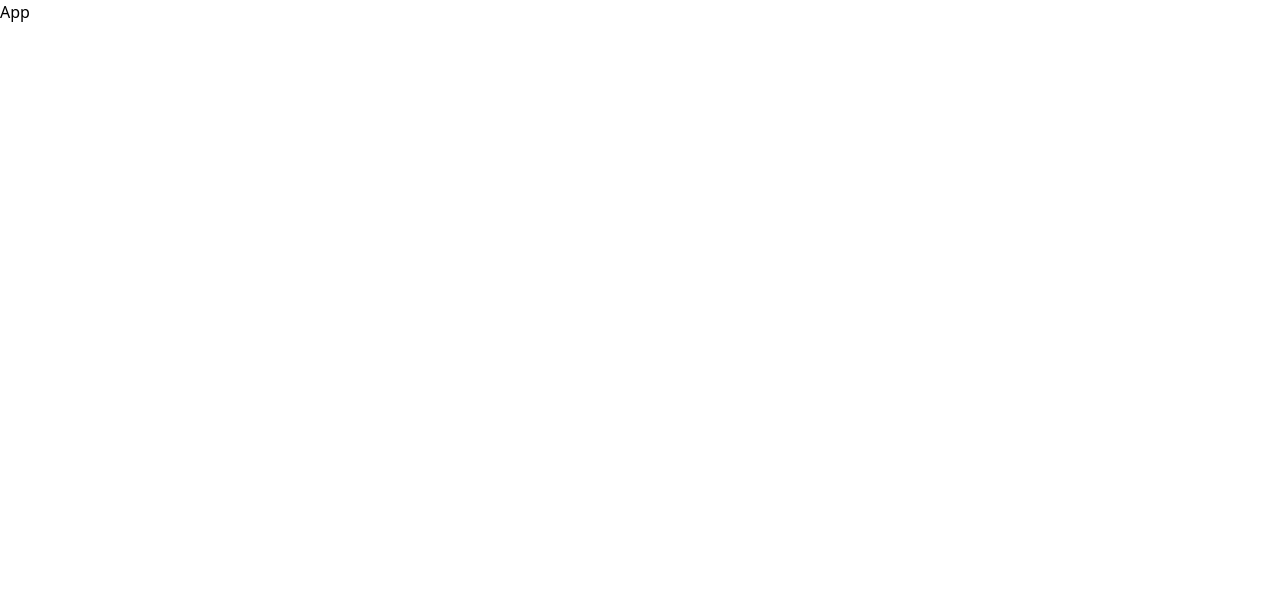
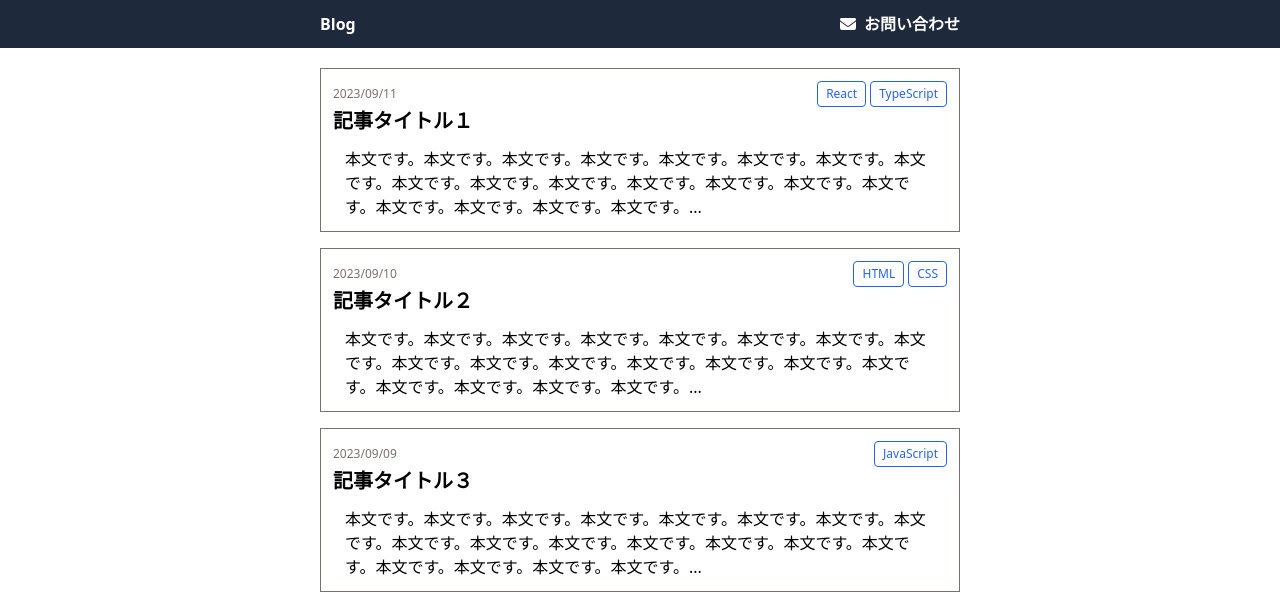
Before and after one commit to TakeshiWada1980/react-simple-blog, a React (Create React App) app: page / in a window 1280 px wide. Shown: the top 614 px of the page. Built offline with nearby package versions, Linux system fonts and the light colour scheme.

Commit message:
Complete implementation of feature/task_1

```diff
--- a/src/App.tsx
+++ b/src/App.tsx
@@ -1,2 +1,5 @@
-const App = () => <div>App</div>;
+import Router from "./Router";
+import { RouterProvider } from "react-router";
+
+const App = () => <RouterProvider router={Router} />;
 export default App;
--- /dev/null
+++ b/src/Article.tsx
@@ -0,0 +1,14 @@
+import React from "react";
+import { useParams } from "react-router-dom";
+
+const Article = () => {
+  const { id } = useParams();
+  return (
+    <>
+      <div>Article {id ? id : "id未指定"}</div>
+      <div>ここにブログ記事を配置</div>
+    </>
+  );
+};
+
+export default Article;
--- /dev/null
+++ b/src/ArticleSummary.tsx
@@ -0,0 +1,56 @@
+import React from "react";
+import { Link } from "react-router-dom";
+import { PostType } from "./types";
+import { formatIso8601ToJpDateTime } from "./utils/dateTimeUtils";
+import parse from "html-react-parser";
+import DOMPurify from "dompurify";
+import CategoryTag from "./CategoryTag";
+
+type ArticleSimmaryProps = {
+  post: PostType;
+};
+
+const ArticleSimmary: React.FC<ArticleSimmaryProps> = (props) => {
+  const { title, thumbnailUrl, createdAt, categories, content } = props.post;
+
+  const createdAt2 = formatIso8601ToJpDateTime(createdAt);
+
+  // HTMLタグを除去して先頭N文字を取得
+  const n = 100;
+  const planeTextContent = content.replace(/<("[^"]*"|'[^']*'|[^'">])*>/g, "");
+  const summaryContent =
+    planeTextContent.length > n
+      ? `${planeTextContent.slice(0, n)}...`
+      : planeTextContent;
+
+  // 無害化
+  // const sanitizedContent: string = DOMPurify.sanitize(content);
+
+  return (
+    <>
+      <div className="mb-4 border-stone-500 border hover:border-stone-700">
+        <Link to="/article">
+          <div className="p-3">
+            <div className="flex justify-between items-center">
+              {/* 日付 */}
+              <div className="text-xs text-stone-500">{createdAt2}</div>
+              {/* カテゴリ */}
+              <div className="flex items-center space-x-1">
+                {categories.map((category) => (
+                  <CategoryTag name={category} key={category} />
+                ))}
+              </div>
+            </div>
+            {/* タイトル */}
+            <div className="text-xl font-bold mb-3">{title}</div>
+            {/* 本文 */}
+            <div className="mx-3">{summaryContent}</div>
+            {/* <div>{parse(sanitizedContent)}</div> */}
+          </div>
+        </Link>
+      </div>
+    </>
+  );
+};
+
+export default ArticleSimmary;
--- /dev/null
+++ b/src/Articles.tsx
@@ -0,0 +1,17 @@
+import React from "react";
+import { posts } from "./data/posts";
+import ArticleSimmary from "./ArticleSummary";
+
+const Articles = () => {
+  return (
+    <>
+      <div className="mt-5">
+        {posts.map((post) => (
+          <ArticleSimmary key={post.id} post={post} />
+        ))}
+      </div>
+    </>
+  );
+};
+
+export default Articles;
--- /dev/null
+++ b/src/CategoryTag.tsx
@@ -0,0 +1,19 @@
+import React from "react";
+
+type CategoryTagProps = {
+  name: string;
+};
+
+const CategoryTag: React.FC<CategoryTagProps> = ({
+  name,
+}: CategoryTagProps) => {
+  return (
+    <>
+      <div className="px-2 py-1 text-xs text-blue-600 border border-blue-600 rounded">
+        {name}
+      </div>
+    </>
+  );
+};
+
+export default CategoryTag;
--- /dev/null
+++ b/src/Contact.tsx
@@ -0,0 +1,13 @@
+import React from "react";
+
+const Contact = () => {
+  return (
+    <>
+      <div className="mt-5">
+        <h1>問合わせフォーム (未実装)</h1>
+      </div>
+    </>
+  );
+};
+
+export default Contact;
--- /dev/null
+++ b/src/Layout.tsx
@@ -0,0 +1,42 @@
+import React from "react";
+import cn from "classnames";
+import { Link, Outlet, useLocation } from "react-router-dom";
+import { FontAwesomeIcon } from "@fortawesome/react-fontawesome";
+import { faEnvelope } from "@fortawesome/free-solid-svg-icons";
+import { AnimatePresence, motion } from "framer-motion";
+
+const pageTransition = {
+  initial: { opacity: 0, y: 100 },
+  animate: { opacity: 1, y: 0 },
+  transition: { duration: 0.5 },
+};
+
+const Layout = () => {
+  const location = useLocation();
+
+  return (
+    <>
+      <header className="bg-slate-800 text-white px-3 sm:px-0 ">
+        <nav className="container mx-auto flex justify-between items-center md:w-2/3 xl:w-1/2">
+          <Link to="/" className="py-3 font-bold">
+            Blog
+          </Link>
+          <Link to="/contact" className="py-3 font-bold">
+            <FontAwesomeIcon className={cn("mr-2")} icon={faEnvelope} />
+            お問い合わせ
+          </Link>
+        </nav>
+      </header>
+
+      <AnimatePresence mode="wait">
+        <motion.div key={location.pathname} {...pageTransition}>
+          <article className="container mx-auto px-3 sm:px-0 md:w-2/3 xl:w-1/2">
+            <Outlet />
+          </article>
+        </motion.div>
+      </AnimatePresence>
+    </>
+  );
+};
+
+export default Layout;
--- /dev/null
+++ b/src/Router.tsx
@@ -0,0 +1,24 @@
+import {
+  Route,
+  createBrowserRouter,
+  createRoutesFromElements,
+} from "react-router-dom";
+import Articles from "./Articles";
+import Article from "./Article";
+import Contact from "./Contact";
+import Layout from "./Layout";
+
+const routes = createRoutesFromElements(
+  <>
+    <Route path="/" element={<Layout />}>
+      <Route index element={<Articles />} />
+      <Route path="/articles" element={<Articles />} />
+      <Route path="/contact" element={<Contact />} />
+      <Route path="/article/:id?" element={<Article />} />
+    </Route>
+  </>
+);
+
+const router = createBrowserRouter(routes);
+
+export default router;
--- /dev/null
+++ b/src/data/posts.ts
@@ -0,0 +1,30 @@
+import { PostType } from "../types";
+export const posts: PostType[] = [
+  {
+    id: 1,
+    title: "記事タイトル１",
+    thumbnailUrl: "https://placehold.jp/800x400.png",
+    createdAt: "2023-09-11T09:00:00.000Z",
+    categories: ["React", "TypeScript"],
+    content: `
+    本文です。本文です。本文です。本文です。本文です。本文です。<br/>本文です。本文です。本文です。本文です。本文です。<br/><br/>本文です。本文です。本文です。本文です。本文です。本文です。本文です。本文です。本文です。<br/><br/><br/>本文です。本文です。本文です。本文です。本文です。本文です。<br/>`,
+  },
+  {
+    id: 2,
+    title: "記事タイトル２",
+    thumbnailUrl: "https://placehold.jp/800x400.png",
+    createdAt: "2023-09-10T09:00:00.000Z",
+    categories: ["HTML", "CSS"],
+    content: `
+    本文です。本文です。本文です。本文です。本文です。本文です。<br/>本文です。本文です。本文です。本文です。本文です。<br/><br/>本文です。本文です。本文です。本文です。本文です。本文です。本文です。本文です。本文です。<br/><br/><br/>本文です。本文です。本文です。本文です。本文です。本文です。<br/>`,
+  },
+  {
+    id: 3,
+    title: "記事タイトル３",
+    thumbnailUrl: "https://placehold.jp/800x400.png",
+    createdAt: "2023-09-09T09:00:00.000Z",
+    categories: ["JavaScript"],
+    content: `
+    本文です。本文です。本文です。本文です。本文です。本文です。<br/>本文です。本文です。本文です。本文です。本文です。<br/><br/>本文です。本文です。本文です。本文です。本文です。本文です。本文です。本文です。本文です。<br/><br/><br/>本文です。本文です。本文です。本文です。本文です。本文です。<br/>`,
+  },
+];
--- /dev/null
+++ b/src/types.ts
@@ -0,0 +1,8 @@
+export type PostType = {
+  id: number;
+  title: string;
+  thumbnailUrl: string;
+  createdAt: string;
+  categories: string[];
+  content: string;
+};
--- /dev/null
+++ b/src/utils/dateTimeUtils.ts
@@ -0,0 +1,10 @@
+// ISO 8601形式の日付文字列を日本の日付形式に変換する関数
+export const formatIso8601ToJpDateTime = (iso8601date: string): string => {
+  return new Date(iso8601date).toLocaleDateString("ja-JP", {
+    year: "numeric",
+    month: "2-digit",
+    day: "2-digit",
+    // hour: "2-digit",
+    // minute: "2-digit"
+  });
+};
```
